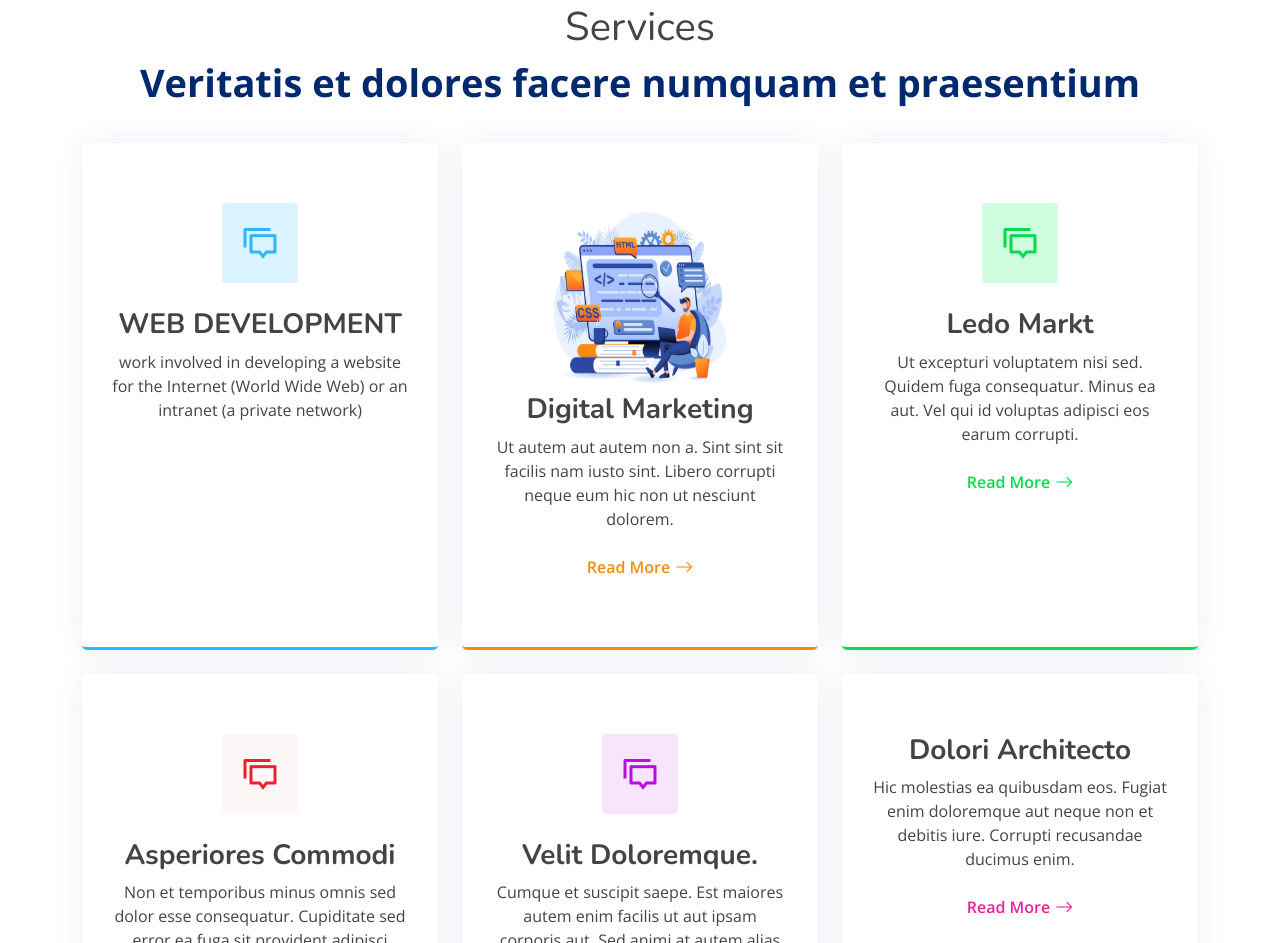
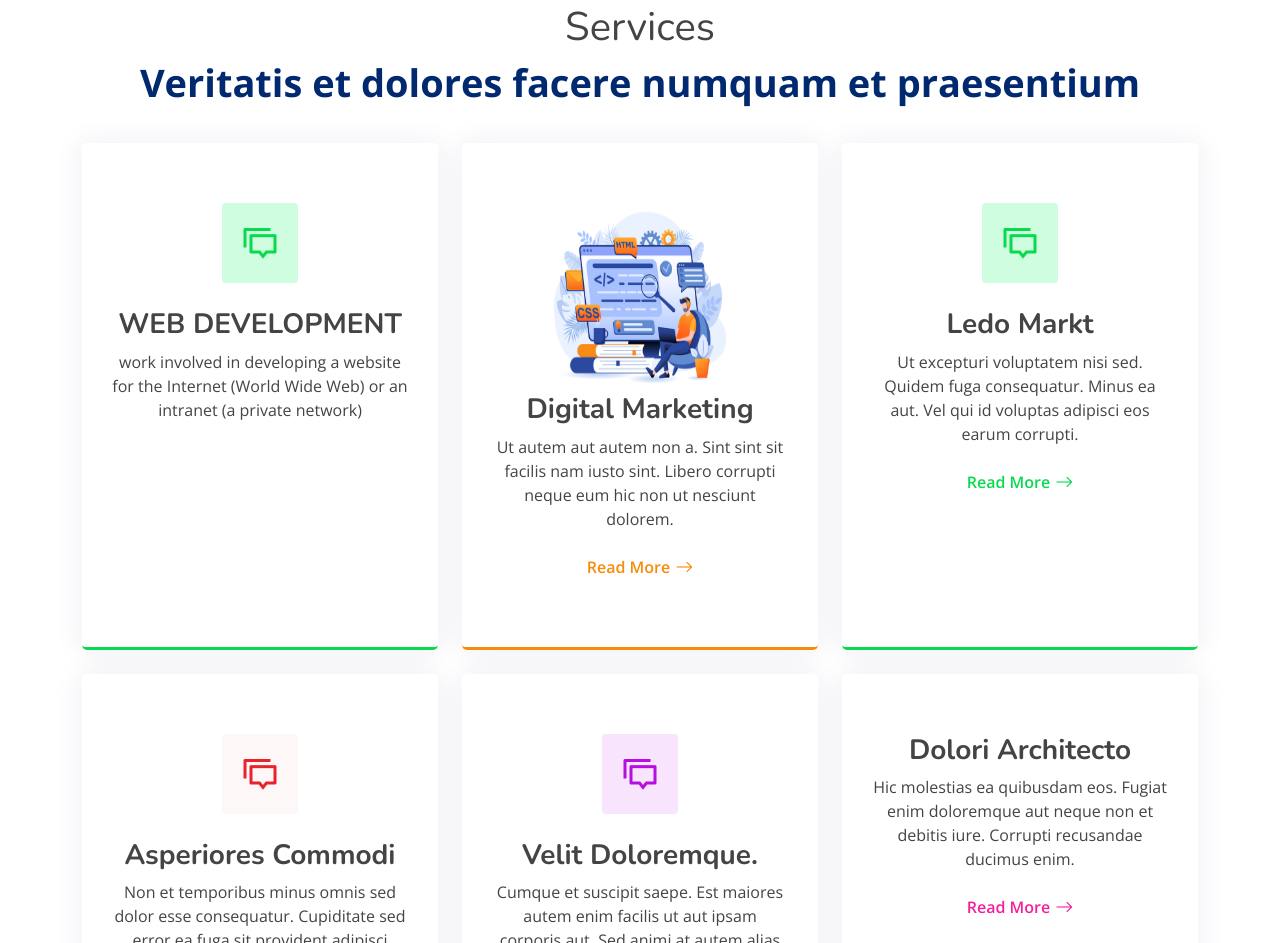
Before and after one commit to jakkansai/portfolio, a plain HTML site: page index.html in a window 1280 px wide. Shown: the part 1554-2497 px from the top of the page. Drawn offline with nearby package versions, Linux system fonts and the light colour scheme.

Commit message:
Update index.html

```diff
--- a/index.html
+++ b/index.html
@@ -453,8 +453,11 @@
         </header>
 
         <div class="row gy-4">
+          <div class="col-lg-4 col-md-6" data-aos="fade-up" data-aos-delay="400">
+            <div class="service-box green">
+              <i class="ri-discuss-line icon"></i>
 
-          <div class="col-lg-4 col-md-6" data-aos="fade-up" data-aos-delay="200">
+         <!-- <div class="col-lg-4 col-md-6" data-aos="fade-up" data-aos-delay="200">
             <div class="service-box blue">
               <i class="ri-discuss-line icon"></i>
 
```
